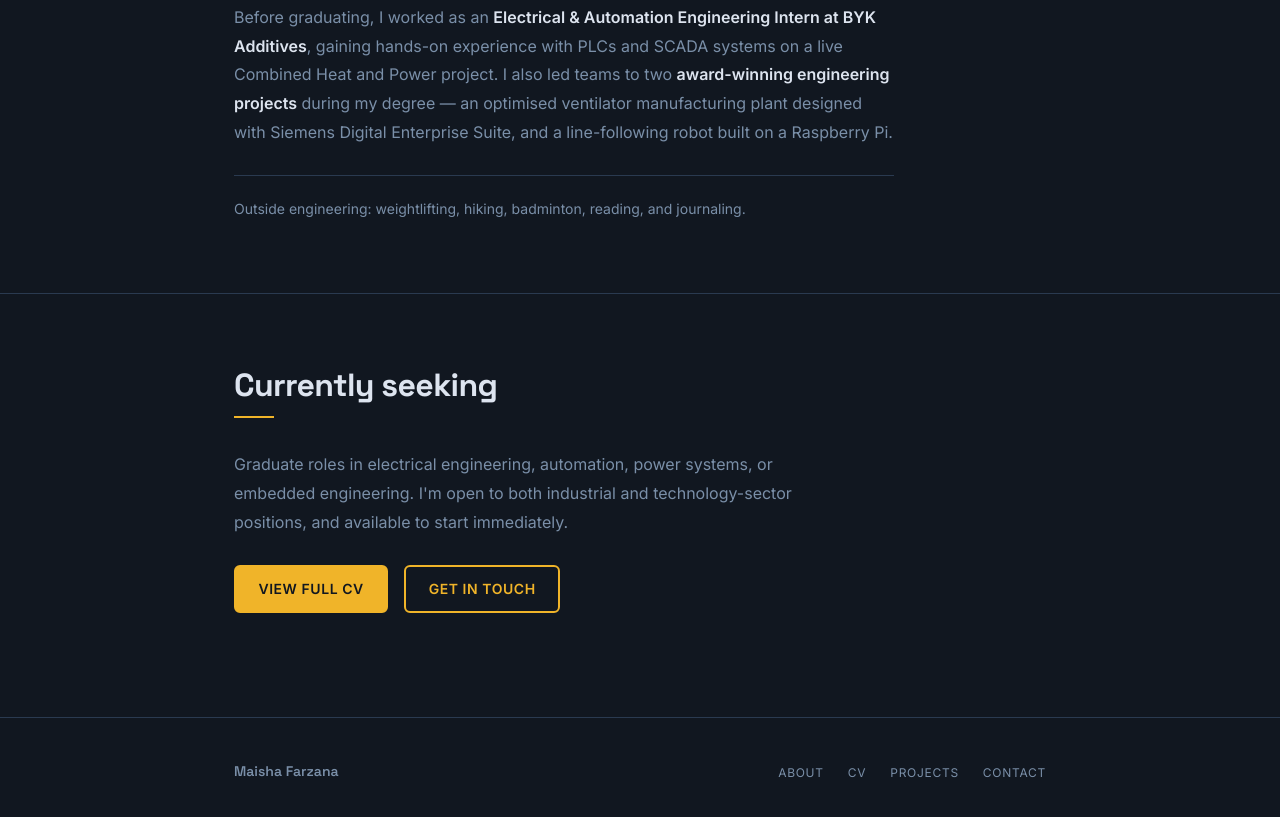
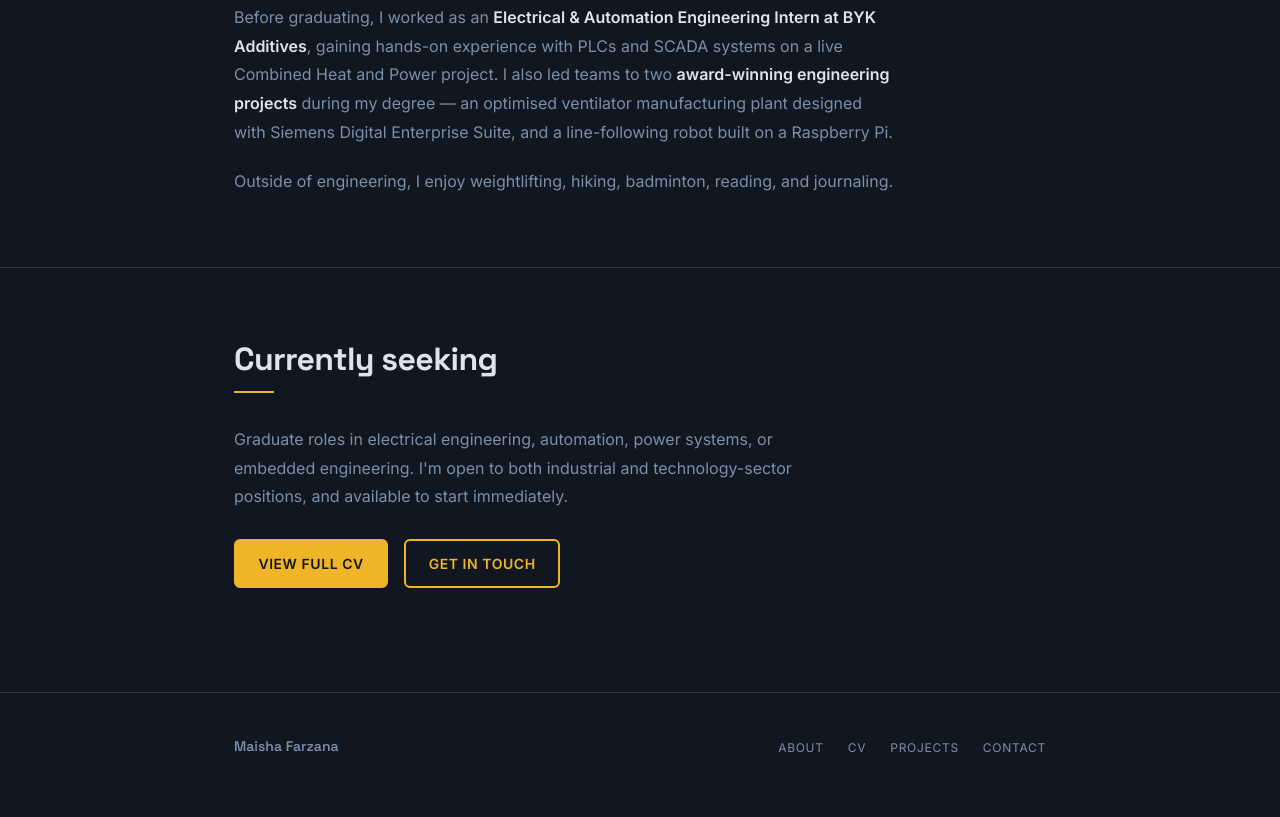
Before and after one commit to maishafarzana7430-ctrl/maishafarzana7430-ctrl.github.io, a plain HTML site: page index.html in a window 1280 px wide. Shown: the part 1081-1898 px from the top of the page. Drawn offline with Linux system fonts and the light colour scheme.

Commit message:
Move hobbies into about body as a regular paragraph

```diff
--- a/index.html
+++ b/index.html
@@ -77,8 +77,8 @@
             ventilator manufacturing plant designed with Siemens Digital Enterprise Suite, and a line-following
             robot built on a Raspberry Pi.
           </p>
-          <p class="about-hobbies">
-            Outside engineering: weightlifting, hiking, badminton, reading, and journaling.
+          <p>
+            Outside of engineering, I enjoy weightlifting, hiking, badminton, reading, and journaling.
           </p>
         </div><!-- end about-body -->
         </div><!-- end about-layout -->
```
